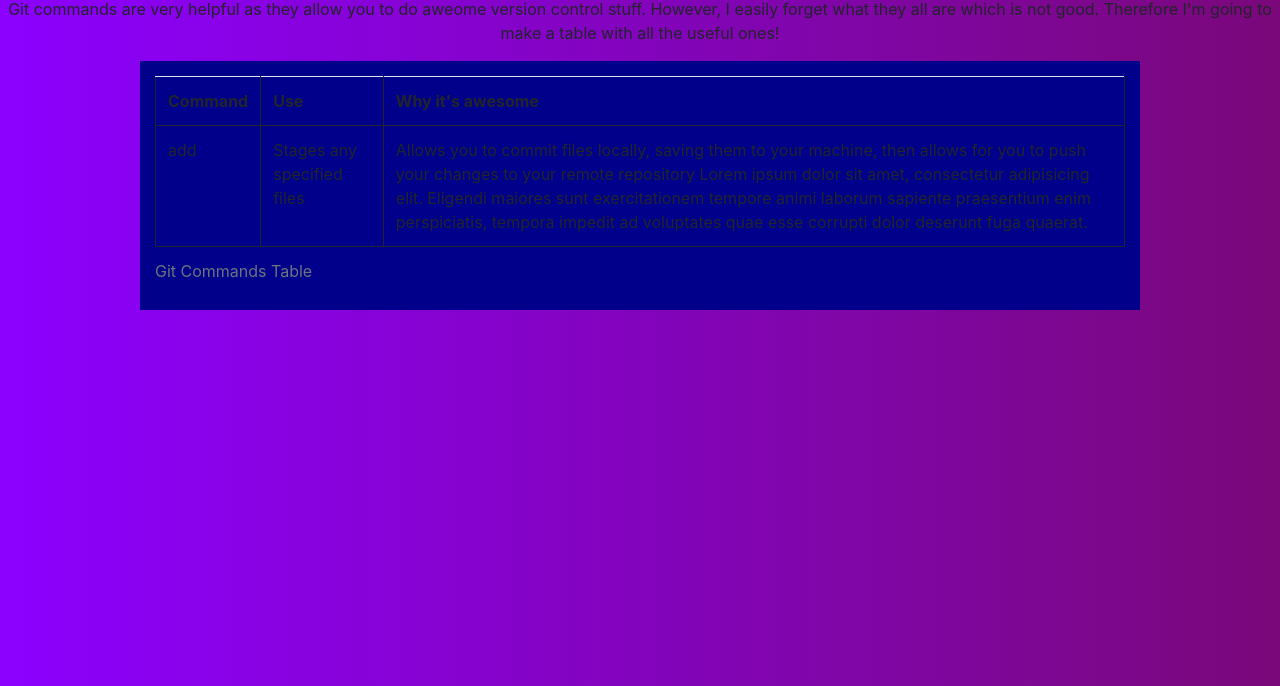
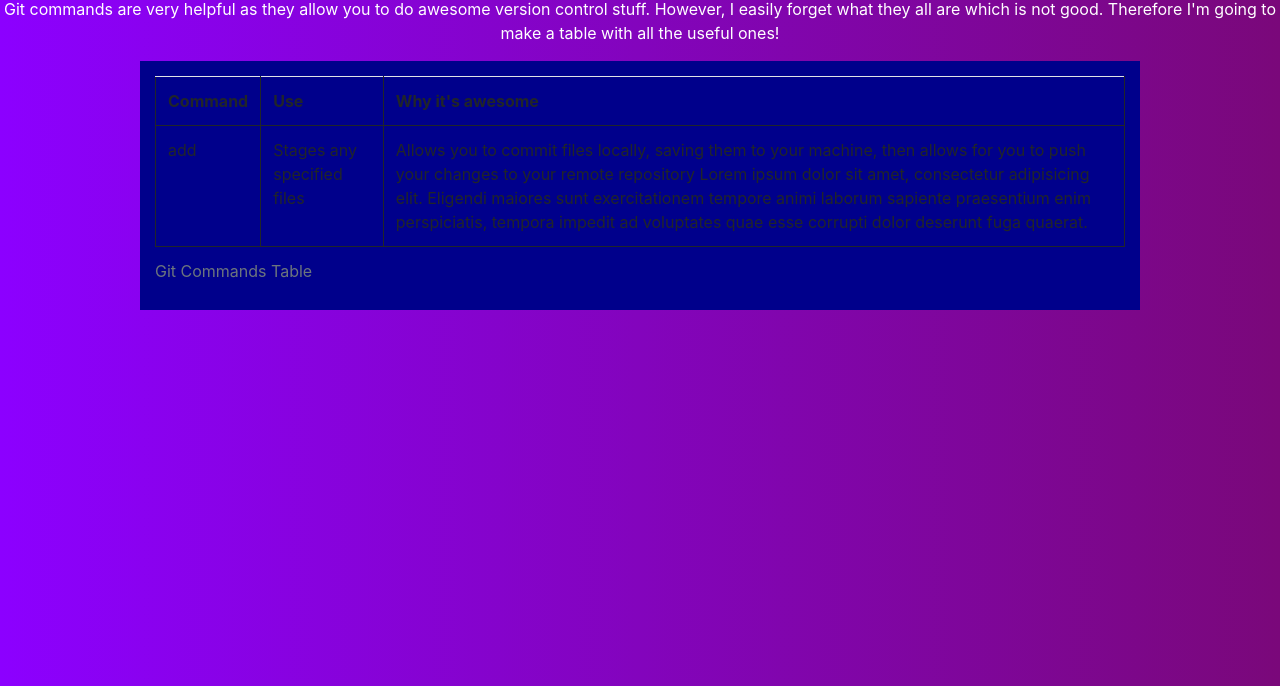
Before and after one commit to rubenparnell/git_collaboration, a plain HTML site: page james.html in a window 1280 px wide. Shown: the part 114-800 px from the top of the page. Drawn offline with nearby package versions, Linux system fonts and the light colour scheme.

Commit message:
changed text to white and a typo

```diff
--- a/james.css
+++ b/james.css
@@ -1,5 +1,6 @@
 body{
     background-image: linear-gradient(to right, rgb(140, 0, 255), rgb(122, 8, 122));
+    color: white;
 }
 
 table, th, td {
--- a/james.html
+++ b/james.html
@@ -17,7 +17,7 @@
     </div>
 
     <h1>Git Commands that are really cool and helpful!</h1>
-    <p>Git commands are very helpful as they allow you to do aweome version control stuff. However, I easily forget what they all are which is not good. Therefore I'm going to make a table with all the useful ones!</p>
+    <p>Git commands are very helpful as they allow you to do awesome version control stuff. However, I easily forget what they all are which is not good. Therefore I'm going to make a table with all the useful ones!</p>
 
     <div class="table">
     <table>
```
